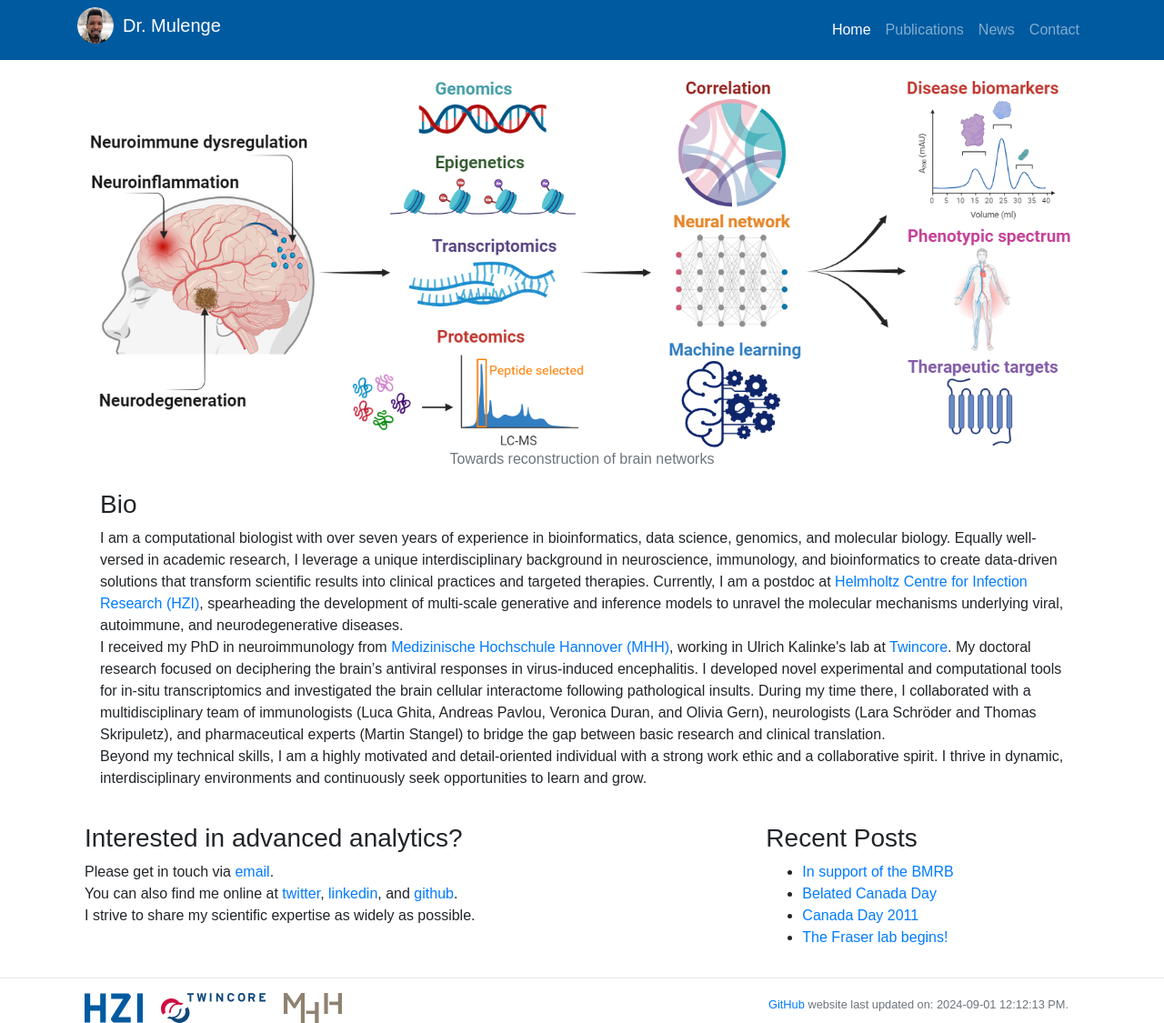
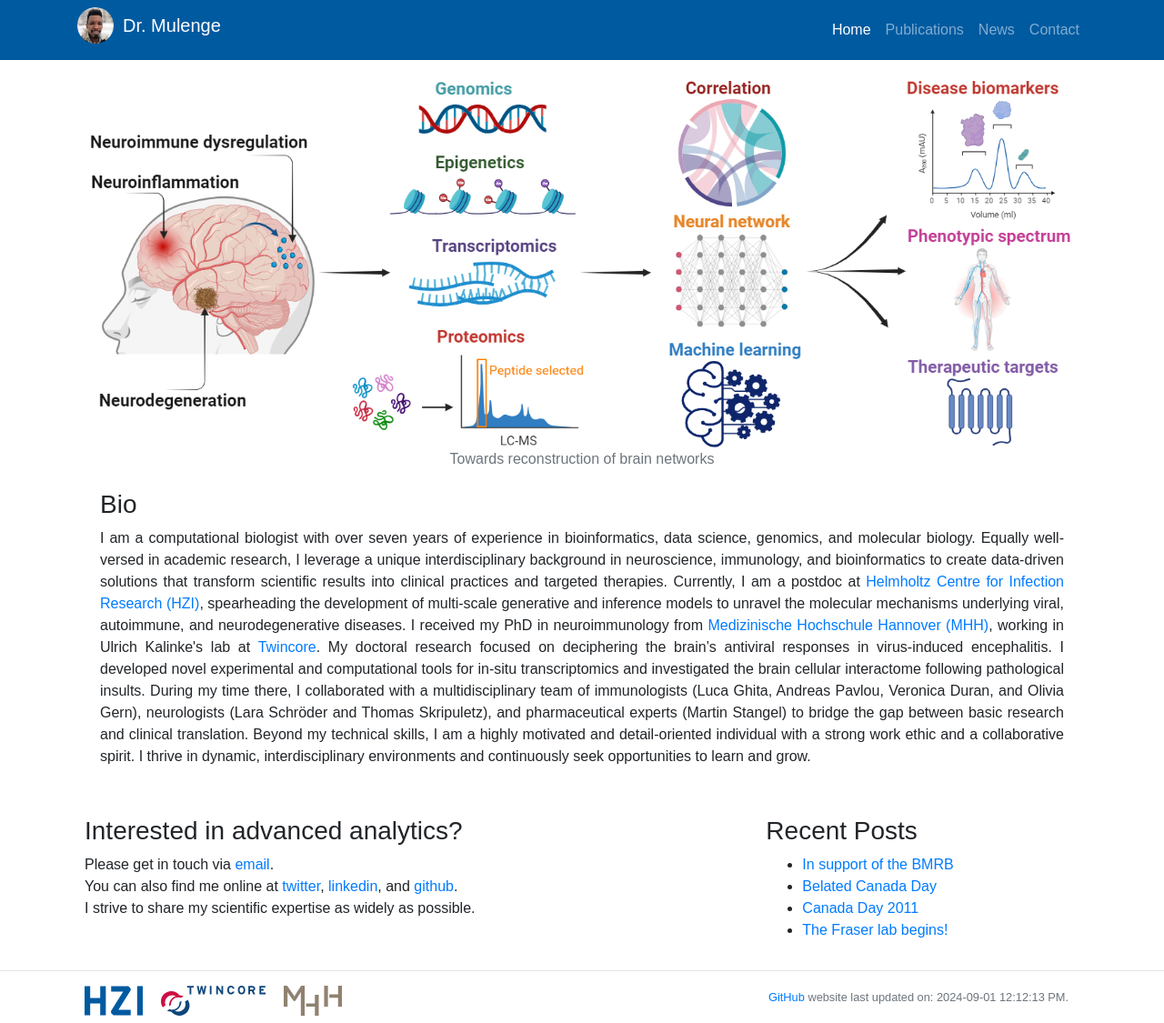
Before and after one commit to fmulenge/fmulenge.github.io, a Jekyll site: the page built from index.md, in a window 1280 px wide. Shown: the whole page at 91% size. Built offline with Jekyll 4.4.1, drawn with Linux system fonts in a browser that asks for light colours.

Commit message:
Update home.html

```diff
--- a/_layouts/home.html
+++ b/_layouts/home.html
@@ -9,9 +9,12 @@
         <div class="col-md-15">
     	    <div class="jumbotron bg-white">
         	    <h3>Bio</h3>
-                 I am a computational biologist with over seven years of experience in bioinformatics, data science, genomics, and molecular biology. Equally well-versed in academic research, I leverage a unique interdisciplinary background in neuroscience, immunology, and bioinformatics to create data-driven solutions that transform scientific results into clinical practices and targeted therapies. Currently, I am a postdoc at <a href="https://www.helmholtz-hzi.de/en/" target="_blank">Helmholtz Centre for Infection Research (HZI)</a>, spearheading the development of multi-scale generative and inference models to unravel the molecular mechanisms underlying viral, autoimmune, and neurodegenerative diseases.<br>
-                 I received my PhD in neuroimmunology from <a href="https://www.mhh.de/en/" target="_blank">Medizinische Hochschule Hannover (MHH)</a>, working in Ulrich Kalinke's lab at <a href="https://www.twincore.de/en/home/" target="_blank">Twincore</a>. My doctoral research focused on deciphering the brain’s antiviral responses in virus-induced encephalitis. I developed novel experimental and computational tools for in-situ transcriptomics and investigated the brain cellular interactome following pathological insults. During my time there, I collaborated with a multidisciplinary team of immunologists (Luca Ghita, Andreas Pavlou, Veronica Duran, and Olivia Gern), neurologists (Lara Schröder and Thomas Skripuletz), and pharmaceutical experts (Martin Stangel) to bridge the gap between basic research and clinical translation.<br>
-                 Beyond my technical skills, I am a highly motivated and detail-oriented individual with a strong work ethic and a collaborative spirit. I thrive in dynamic, interdisciplinary environments and continuously seek opportunities to learn and grow.<br>
+                            <p align="justify">
+                                        I am a computational biologist with over seven years of experience in bioinformatics, data science, genomics, and molecular biology. Equally well-versed in academic research, I leverage a unique interdisciplinary background in neuroscience, immunology, and bioinformatics to create data-driven solutions that transform scientific results into clinical practices and targeted therapies. Currently, I am a postdoc at <a href="https://www.helmholtz-hzi.de/en/" target="_blank">Helmholtz Centre for Infection Research (HZI)</a>, spearheading the development of multi-scale generative and inference models to unravel the molecular mechanisms underlying viral, autoimmune, and neurodegenerative diseases.
+                                        I received my PhD in neuroimmunology from <a href="https://www.mhh.de/en/" target="_blank">Medizinische Hochschule Hannover (MHH)</a>, working in Ulrich Kalinke's lab at <a href="https://www.twincore.de/en/home/" target="_blank">Twincore</a>. My doctoral research focused on deciphering the brain’s antiviral responses in virus-induced encephalitis. I developed novel experimental and computational tools for in-situ transcriptomics and investigated the brain cellular interactome following pathological insults. During my time there, I collaborated with a multidisciplinary team of immunologists (Luca Ghita, Andreas Pavlou, Veronica Duran, and Olivia Gern), neurologists (Lara Schröder and Thomas Skripuletz), and pharmaceutical experts (Martin Stangel) to bridge the gap between basic research and clinical translation.
+                                        Beyond my technical skills, I am a highly motivated and detail-oriented individual with a strong work ethic and a collaborative spirit. I thrive in dynamic, interdisciplinary environments and continuously seek opportunities to learn and grow.<br>
+                            </p>
+
             </div>
         </div>
     </div>
```
